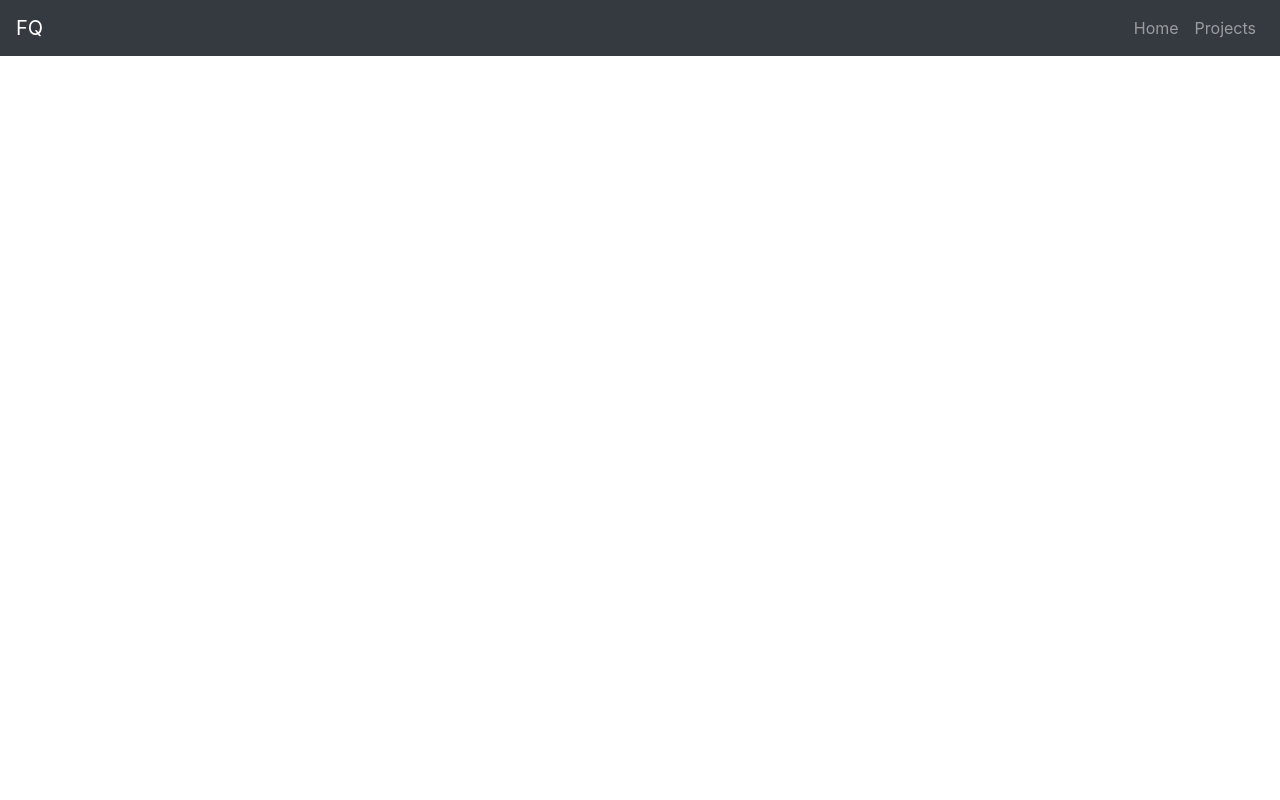
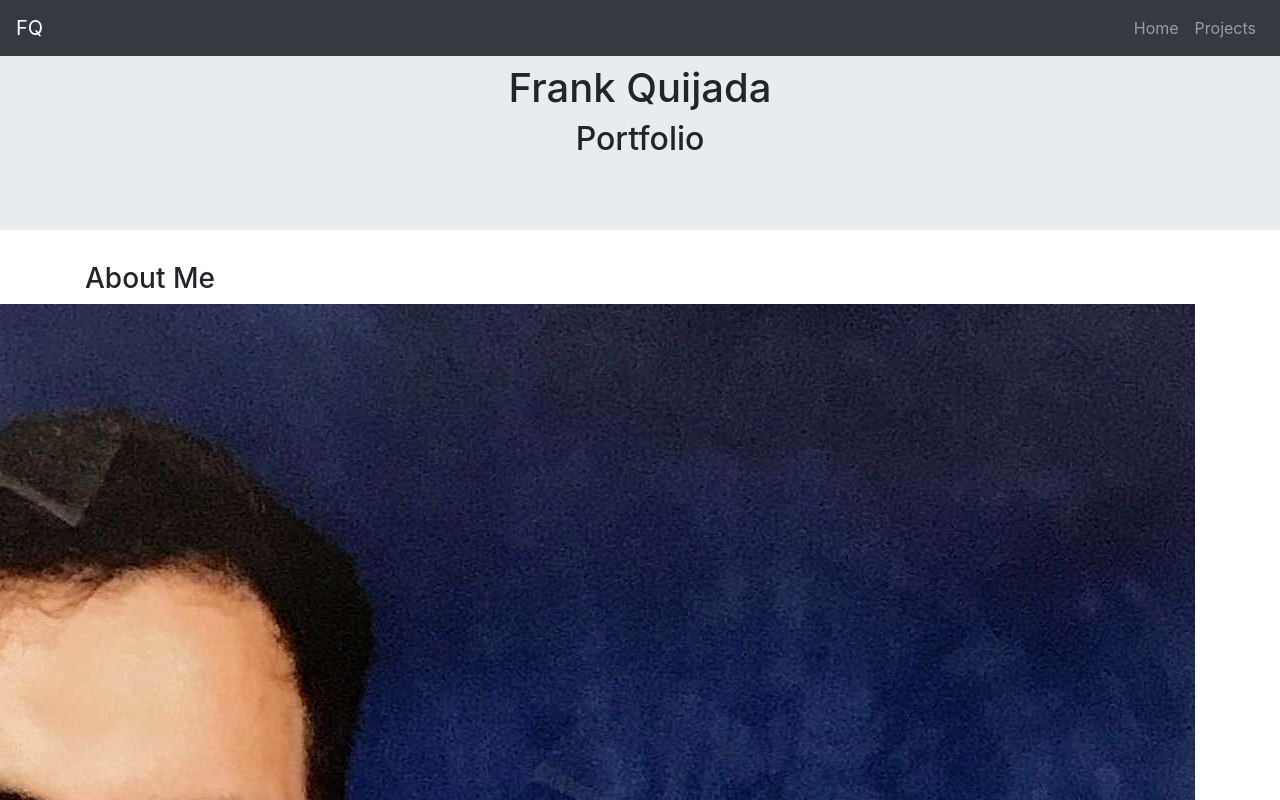
Before and after one commit to Keehada/portfolio, a React (Create React App) app: page / in a window 1280 px wide. Shown: the top 800 px of the page. Built offline with nearby package versions, Linux system fonts and the light colour scheme; the HTML template or start-up script is replaced by a standard one.

Commit message:
added index.js

```diff
--- a/src/index.js
+++ b/src/index.js
@@ -2,15 +2,19 @@
 import ReactDOM from 'react-dom';
 import {BrowserRouter as Router, Route} from 'react-router-dom';
 import Header from './Components/Header';
-import NavLink from 'react-bootstrap/NavLink'
 import "bootstrap/dist/css/bootstrap.min.css";
 import './index.css';
 import HomePage from './Components/HomePage.js';
+import Projects from './Components/Projects.js';
+import Jumbotron from './Components/Jumbotron.js';
 
 function App() {
     return (
         <Router>
             <Header/>
+            <Jumbotron/>
+            <Route exact path='/' component={HomePage}/>
+            <Route path='/Projects' component={Projects}/>
         </Router>
     )
 }
```
